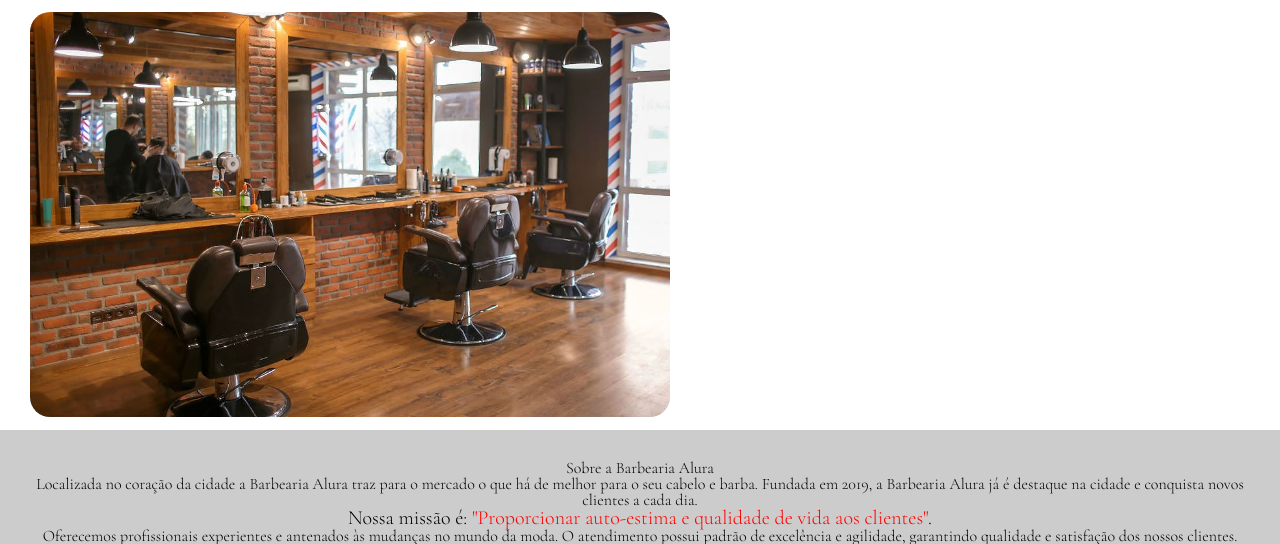
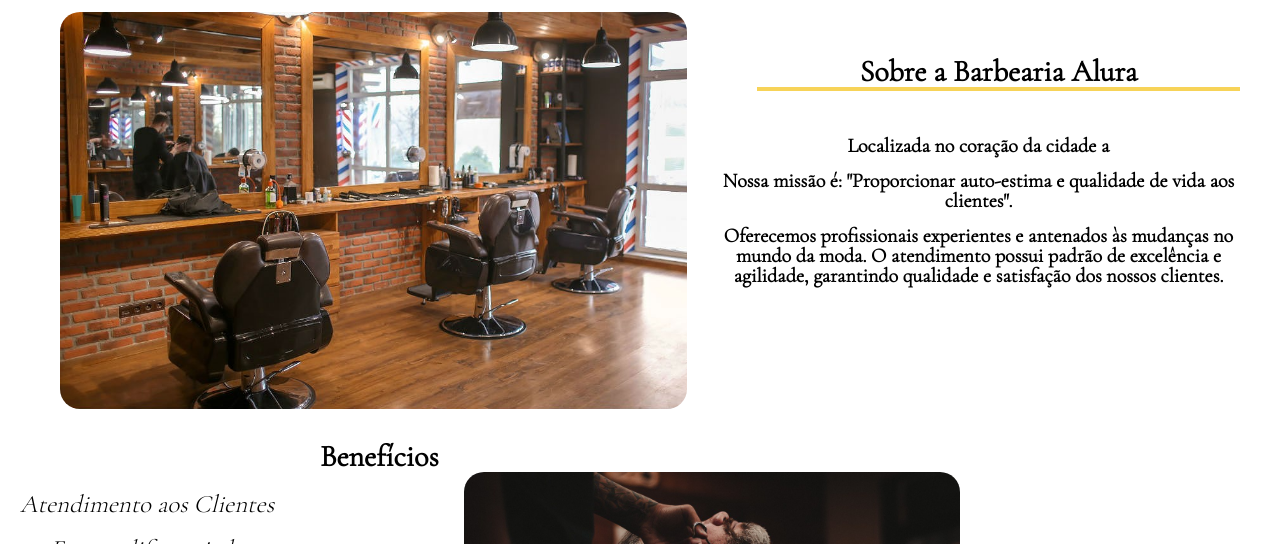
Before and after one commit to marianaccn/curso-html, a plain HTML site: page index.html in a window 1280 px wide. Shown: the part 256-800 px from the top of the page. Drawn offline with nearby package versions, Linux system fonts and the light colour scheme.

Commit message:
Alterando posicionamento do texto principal

```diff
--- a/css/style.css
+++ b/css/style.css
@@ -45,39 +45,50 @@ nav a:hover:active{
 }
 
 #banner {
-    position: relative;
-    margin: 15px 0px 10px 30px;
-	width: 50%;
+    margin: 15px 0px 10px 60px;
+	width: 60%;
     border-radius: 20px;
 }
 
 .principal{
-	font-family: 'Cormorant Garamond', serif;
-	background: #CCCCCC;
-	padding: 30px;
+    display: inline-block;
+    background: #FFFFFF;
 }
 
-.titulo-centralizado {
+.texto{
+    position: absolute;
+    margin: 60px 30px 20px 20px;
+    display: inline-block;
+}
+
+h2 {
+    font-family: 'Cormorant Garamond', serif;
+    font-weight: bold;
+    font-size: 30px;
 	text-align: center;
+    margin: 0 10px 40px 50px;
+    border-bottom: 4px solid #F7D358;
 }
 
 p {
+    font-family: 'Cormorant Garamond', serif;
+    font-size: 20px;
+    font-weight: bold;
 	text-align: center;
-}
-
-#missao {
-	font-size: 20px;
-}
-
-em strong {
-	color: #FF0000;
+    padding: 5px 0px 10px 0px;
 }
 
 .itens {
+    font-family:'Cormorant Garamond', serif;
 	font-style: italic;
+    font-size: 25px;
+    margin-top: 20px;
+    display: flex;
+    justify-content: center;
 }
 
 .beneficios {
+    display: inline-block;
 	background: #FFFFFF;
 	padding: 20px;
 }
@@ -94,14 +105,11 @@ em strong {
 ul {
 	display: inline-block;
 	vertical-align: top;
-	width: 20%;
 	margin-right: 15%;
 }
 
 .imagembeneficios {
-    position: relative;
-    margin-left: 195px;
-	width: 50%;
+	width: 40%;
     border-radius: 20px;
 }
 
--- a/index.html
+++ b/index.html
@@ -8,6 +8,7 @@
 		<link rel="preconnect" href="https://fonts.googleapis.com">
 		<link rel="preconnect" href="https://fonts.gstatic.com" crossorigin>
 		<link href="https://fonts.googleapis.com/css2?family=Cormorant+Garamond:wght@300&display=swap" rel="stylesheet">
+		<link rel="preconnect" href="https://fonts.googleapis.com">
 	</head>
 
 	<body>
@@ -26,15 +27,19 @@
 		</header>
 
 		<main>
-			<img id="banner" src="img/banner.jpg">
 			<div class="principal">
-				<h2 class="titulo-centralizado">Sobre a Barbearia Alura</h2>
+				<img id="banner" src="img/banner.jpg">
 
-				<p>Localizada no coração da cidade a <strong>Barbearia Alura</strong> traz para o mercado o que há de melhor para o seu cabelo e barba. Fundada em 2019, a Barbearia Alura já é destaque na cidade e conquista novos clientes a cada dia.</p>
+				<div class="texto">
+					<h2 class="titulo-centralizado">Sobre a Barbearia Alura</h2>
 
-				<p id="missao"><em>Nossa missão é: <strong>"Proporcionar auto-estima e qualidade de vida aos clientes"</strong>.</em></p>
+					<p>Localizada no coração da cidade a<Barbearia Alura traz para o mercado o que há de melhor para o seu cabelo e barba. Fundada em 2019, a Barbearia Alura já é destaque na cidade e conquista novos clientes a cada dia.</p>
 
-				<p>Oferecemos profissionais experientes e antenados às mudanças no mundo da moda. O atendimento possui padrão de excelência e agilidade, garantindo qualidade e satisfação dos nossos clientes.</p>
+					<p id="missao"><em>Nossa missão é: "Proporcionar auto-estima e qualidade de vida aos clientes".</em></p>
+
+					<p>Oferecemos profissionais experientes e antenados às mudanças no mundo da moda. O atendimento possui padrão de excelência e agilidade, garantindo qualidade e satisfação dos nossos clientes.</p>
+				</div>
+
 			</div>
 
 			<div class="beneficios">
```
